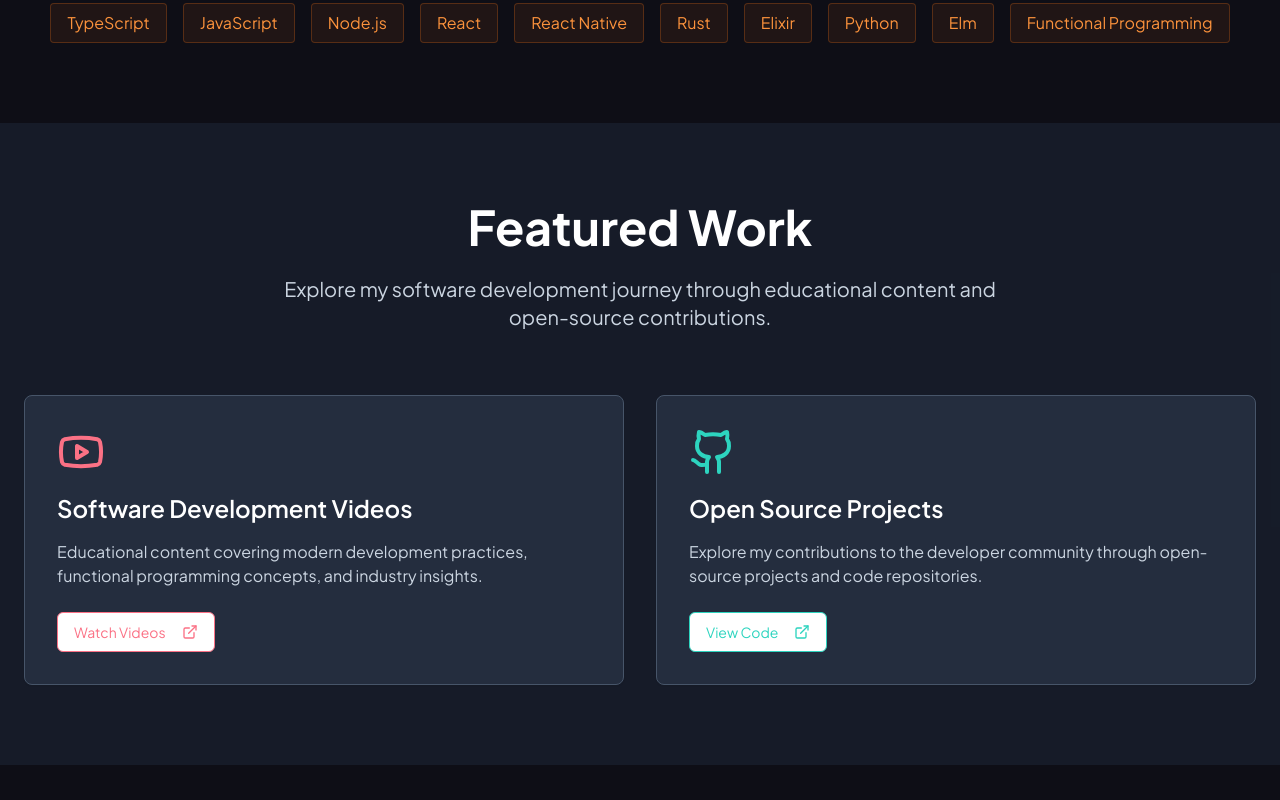
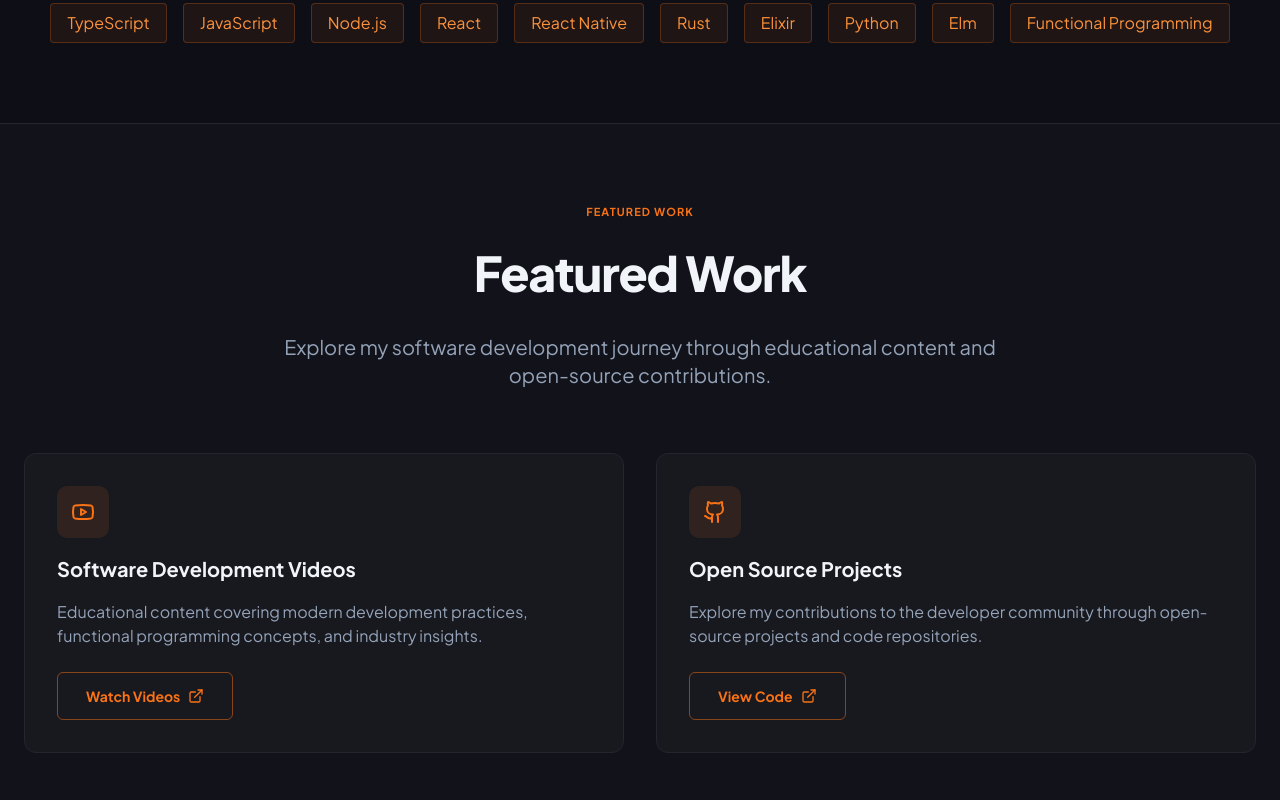
Before and after one commit to tommcgurl/portfolio-site, a Next.js app: page / in a window 1280 px wide. Shown: the part 1760-2560 px from the top of the page. Built offline with nearby package versions, Linux system fonts and the light colour scheme.

Commit message:
feat: overhaul featured work section — project cards with orange accent buttons
Made-with: Cursor

```diff
--- a/app/page.tsx
+++ b/app/page.tsx
@@ -2,8 +2,6 @@
 
 import { useState, useEffect } from "react";
 import { motion } from "framer-motion";
-import { Button } from "@/components/ui/button";
-import { Card, CardContent } from "@/components/ui/card";
 import {
   Github,
   Linkedin,
@@ -265,7 +263,7 @@ export default function Portfolio() {
       </section>
 
       {/* Projects Section */}
-      <section className="py-20 bg-slate-800/50">
+      <section className="py-20 bg-[rgba(255,255,255,0.015)] border-y border-brand-border">
         <div className="container mx-auto px-6">
           <motion.div
             initial={{ opacity: 0, y: 50 }}
@@ -274,10 +272,19 @@ export default function Portfolio() {
             viewport={{ once: true }}
             className="text-center mb-16"
           >
-            <h2 className="text-4xl md:text-5xl font-bold text-white mb-6">
+            <span className="text-[11px] font-bold uppercase tracking-widest text-brand-accent mb-4 block">
+              FEATURED WORK
+            </span>
+            <h2
+              className="font-extrabold text-brand-text-1 mb-6"
+              style={{
+                fontSize: "clamp(32px, 5vw, 48px)",
+                letterSpacing: "-0.025em",
+              }}
+            >
               Featured Work
             </h2>
-            <p className="text-xl text-slate-300 max-w-3xl mx-auto">
+            <p className="text-xl text-brand-text-2 max-w-3xl mx-auto">
               Explore my software development journey through educational
               content and open-source contributions.
             </p>
@@ -290,27 +297,26 @@ export default function Portfolio() {
               transition={{ duration: 0.8 }}
               viewport={{ once: true }}
             >
-              <Card className="bg-slate-700/50 border-slate-600 hover:border-rose-400/50 transition-all duration-300 h-full">
-                <CardContent className="p-8">
-                  <Youtube className="w-12 h-12 text-rose-400 mb-4" />
-                  <h3 className="text-2xl font-semibold text-white mb-4">
+              <div className="bg-brand-surface border border-brand-border rounded-xl p-8 h-full transition-all duration-300 hover:border-brand-accent hover:shadow-[0_0_32px_rgba(249,115,22,0.10)]">
+                <div className="w-[52px] h-[52px] bg-[rgba(249,115,22,0.1)] rounded-[10px] flex items-center justify-center mb-4">
+                  <Youtube className="w-6 h-6 text-brand-accent" />
+                </div>
+                <h3 className="text-[20px] font-bold text-brand-text-1 mb-4">
                   Software Development Videos
                 </h3>
-                  <p className="text-slate-300 mb-6">
+                <p className="text-brand-text-2 mb-6">
                   Educational content covering modern development practices,
                   functional programming concepts, and industry insights.
                 </p>
-                  <Button
-                    variant="outline"
-                    className="border-rose-400 text-rose-400 hover:bg-rose-400 hover:text-white"
+                <button
+                  className="font-bold text-sm py-[13px] px-7 rounded-md text-brand-accent border-[1.5px] border-[rgba(249,115,22,0.5)] bg-transparent inline-flex items-center cursor-pointer"
                   onClick={() =>
                     window.open("https://www.youtube.com/tommcgurl", "_blank")
                   }
                 >
                   Watch Videos <ExternalLink className="w-4 h-4 ml-2" />
-                  </Button>
-                </CardContent>
-              </Card>
+                </button>
+              </div>
             </motion.div>
 
             <motion.div
@@ -319,27 +325,26 @@ export default function Portfolio() {
               transition={{ duration: 0.8 }}
               viewport={{ once: true }}
             >
-              <Card className="bg-slate-700/50 border-slate-600 hover:border-teal-400/50 transition-all duration-300 h-full">
-                <CardContent className="p-8">
-                  <Github className="w-12 h-12 text-teal-400 mb-4" />
-                  <h3 className="text-2xl font-semibold text-white mb-4">
+              <div className="bg-brand-surface border border-brand-border rounded-xl p-8 h-full transition-all duration-300 hover:border-brand-accent hover:shadow-[0_0_32px_rgba(249,115,22,0.10)]">
+                <div className="w-[52px] h-[52px] bg-[rgba(249,115,22,0.1)] rounded-[10px] flex items-center justify-center mb-4">
+                  <Github className="w-6 h-6 text-brand-accent" />
+                </div>
+                <h3 className="text-[20px] font-bold text-brand-text-1 mb-4">
                   Open Source Projects
                 </h3>
-                  <p className="text-slate-300 mb-6">
+                <p className="text-brand-text-2 mb-6">
                   Explore my contributions to the developer community through
                   open-source projects and code repositories.
                 </p>
-                  <Button
-                    variant="outline"
-                    className="border-teal-400 text-teal-400 hover:bg-teal-400 hover:text-slate-900"
+                <button
+                  className="font-bold text-sm py-[13px] px-7 rounded-md text-brand-accent border-[1.5px] border-[rgba(249,115,22,0.5)] bg-transparent inline-flex items-center cursor-pointer"
                   onClick={() =>
                     window.open("https://github.com/tommcgurl", "_blank")
                   }
                 >
                   View Code <ExternalLink className="w-4 h-4 ml-2" />
-                  </Button>
-                </CardContent>
-              </Card>
+                </button>
+              </div>
             </motion.div>
           </div>
         </div>
```
Lines whose indentation alone changed are shown as unchanged.
